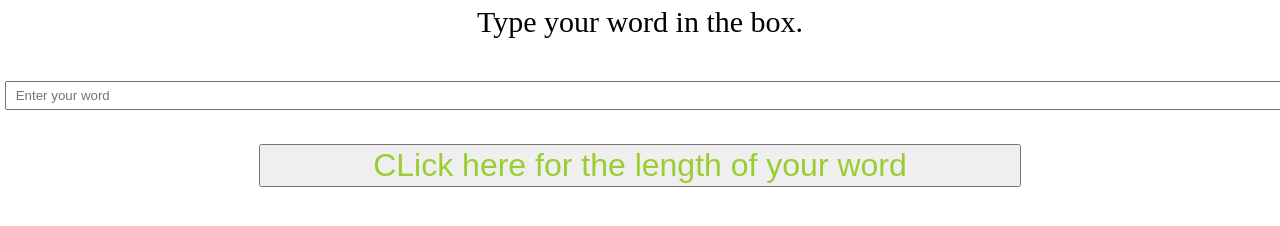
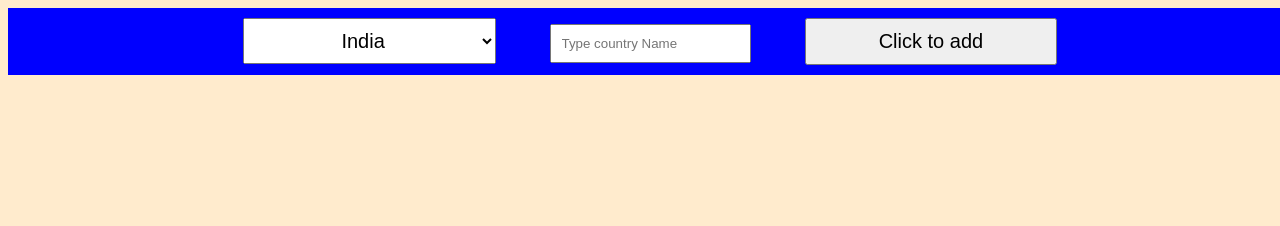
Before and after one commit to Abhay1kumar/wordlengthProject, a plain HTML site: page index.html in a window 1280 px wide. Drawn offline with Linux system fonts and the light colour scheme.

Commit message:
add country name

```diff
--- a/index.html
+++ b/index.html
@@ -8,21 +8,14 @@
     <link rel="stylesheet" href="style.css">
 </head>
 <body>
+<div class="div">
+    <select  name="" id="select">
+        <option value="">India</option>
+    </select>
 
-    <div>
-        Type your word in the box.
-    </div>  <br/>
-    <div>
-        <input type="text" placeholder=" Enter your word" id="text">
-    </div>
-    <br/>
-    <div>
-        <button id="btn"> CLick here for the length of your word
-
-        </button>
-    </div>
-    <br/>
-    <div id="output"></div>
+    <input type="text" id="txt" placeholder="Type country Name">
+    <button id="btn">Click to add</button>
+</div>
 
     <script src="script.js"></script>
 </body>
--- a/script.js
+++ b/script.js
@@ -1,10 +1,11 @@
 let button = document.getElementById('btn');
+button.addEventListener('click',function(){
+    let CountryName= document.getElementById("txt").value;
 
+    console.log(CountryName);
+    let creatNewOption=document.createElement("option");
+    creatNewOption.text=CountryName;
+    let select=document.getElementById("select");
+    select.appendChild(creatNewOption);
 
-button.addEventListener('click', function(){
-    let word = document.getElementById('text').value;
-    let count=word.length;
-    console.log(count);
- let data=   document.getElementById('output');
- data.innerHTML =`<h1>Length of word: ${count}</h1>`;
-})
+});
--- a/style.css
+++ b/style.css
@@ -1,14 +1,28 @@
+
 body{
+    background-color: blanchedalmond;
+    color: aqua;
+}
+.div{
+    background-color:blue;
+    padding: 10px;
+    width: 100%;
+    text-align: center;}
+
+select{
+    font-size: 20px;
+    margin-right: 50px;
     text-align: center;
-    margin: 5px;
-    font-size: 30px;
+    padding: 10px;
+    width: 20%;
 }
 input{
-    width: 100%;
-    padding: 5px;
+    padding: 10px;
 }
-button{
-    width: 60%;
-    color: yellowgreen;
-    font-size: 32px;
+#btn{
+    margin-left: 50px;
+    width: 20%;
+    padding: 10px;
+    text-align: center;
+    font-size: 20px;
 }
```
